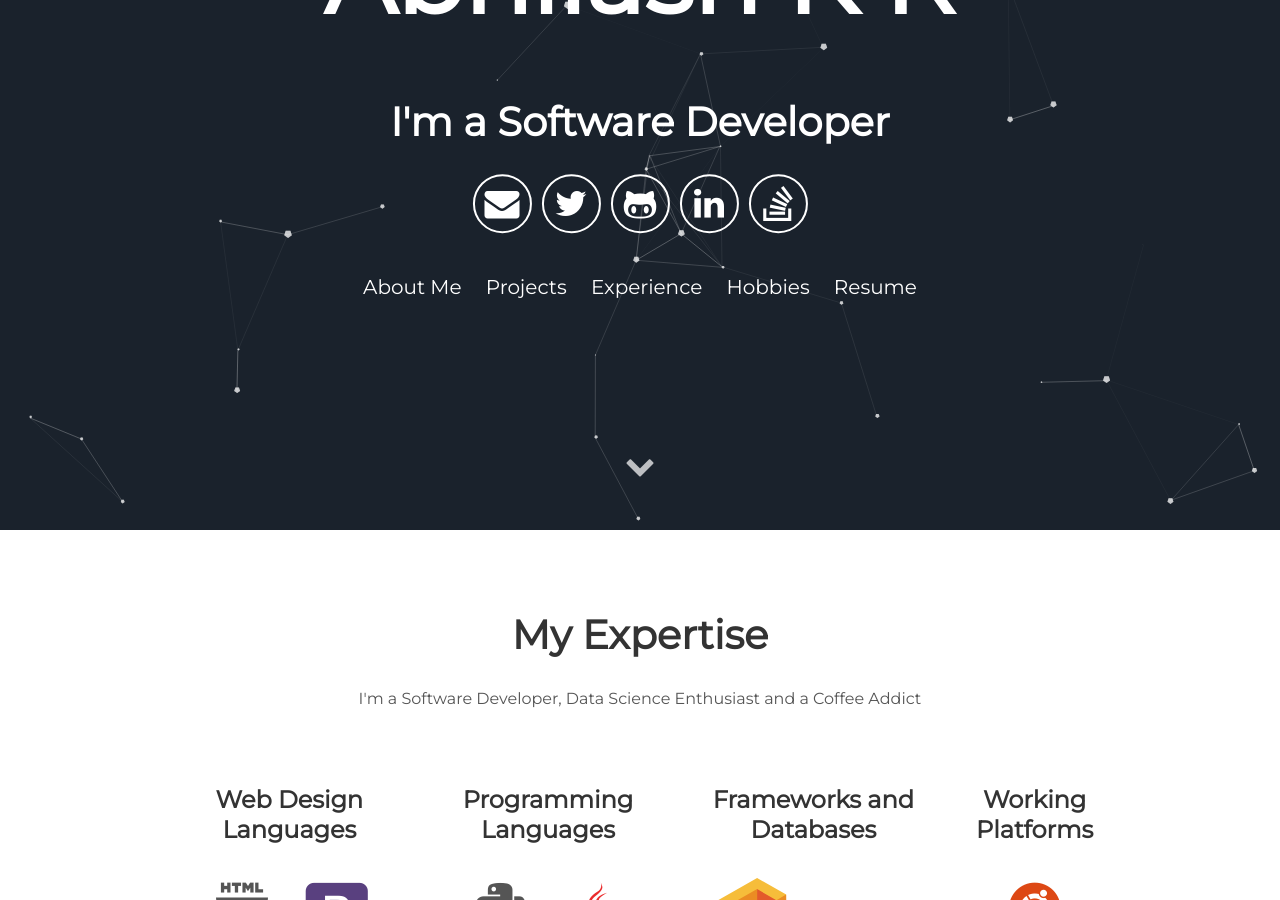
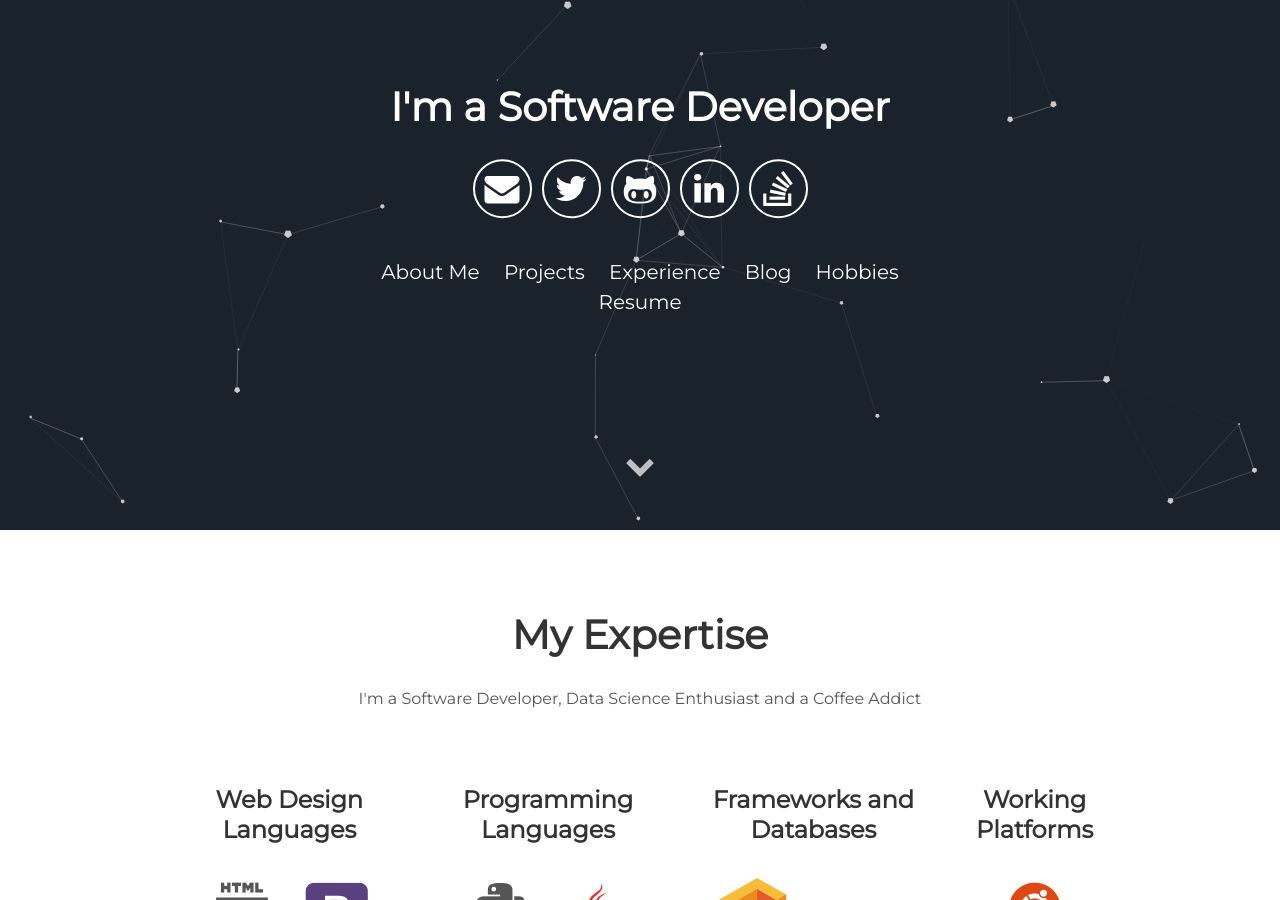
Before and after one commit to kotenev/Portfolio, a Jekyll site: the page built from index.html, in a window 1280 px wide and 900 px high, scrolled down 370 px. Built offline with Jekyll 4.4.1, drawn with Linux system fonts in a browser that asks for light colours; nearby versions of some CDN libraries.

Commit message:
added link to blog

```diff
--- a/_includes/header.html
+++ b/_includes/header.html
@@ -17,7 +17,7 @@
         <a class="link" href="#about" data-scroll>About Me</a>
         <a class="link" href="#projects" data-scroll>Projects</a>
         <a class="link" href="#experience" data-scroll>Experience</a>
-        <!-- <a class="link" href="#" data-scroll>Blog</a> -->
+        <a class="link" href="https://better-boy.github.io/Blog/" data-scroll>Blog</a>
         <a class="link" href="#hobbies" data-scroll>Hobbies</a>
         <a class="link" href="https://cdn.rawgit.com/Better-Boy/Portfolio/27022ef4/Resume.pdf" target="_blank">Resume</a>
       </div>
```
